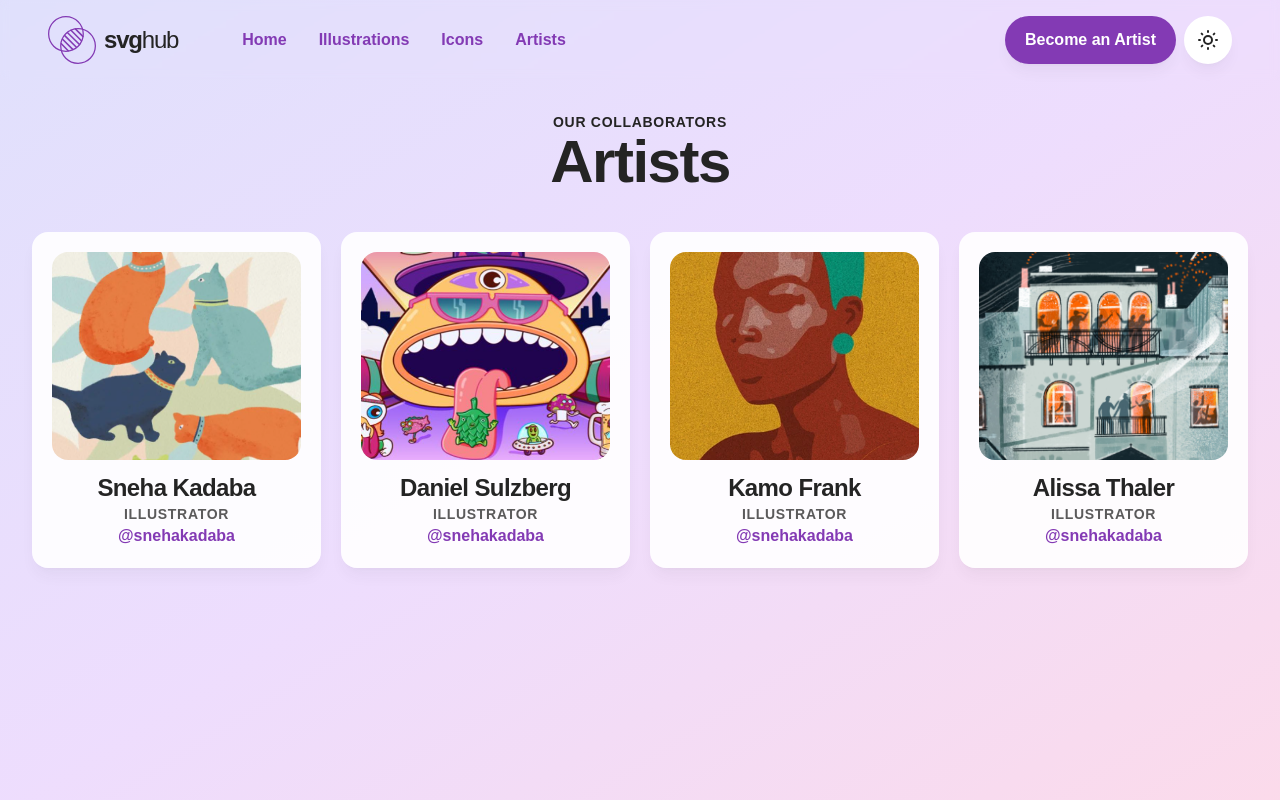
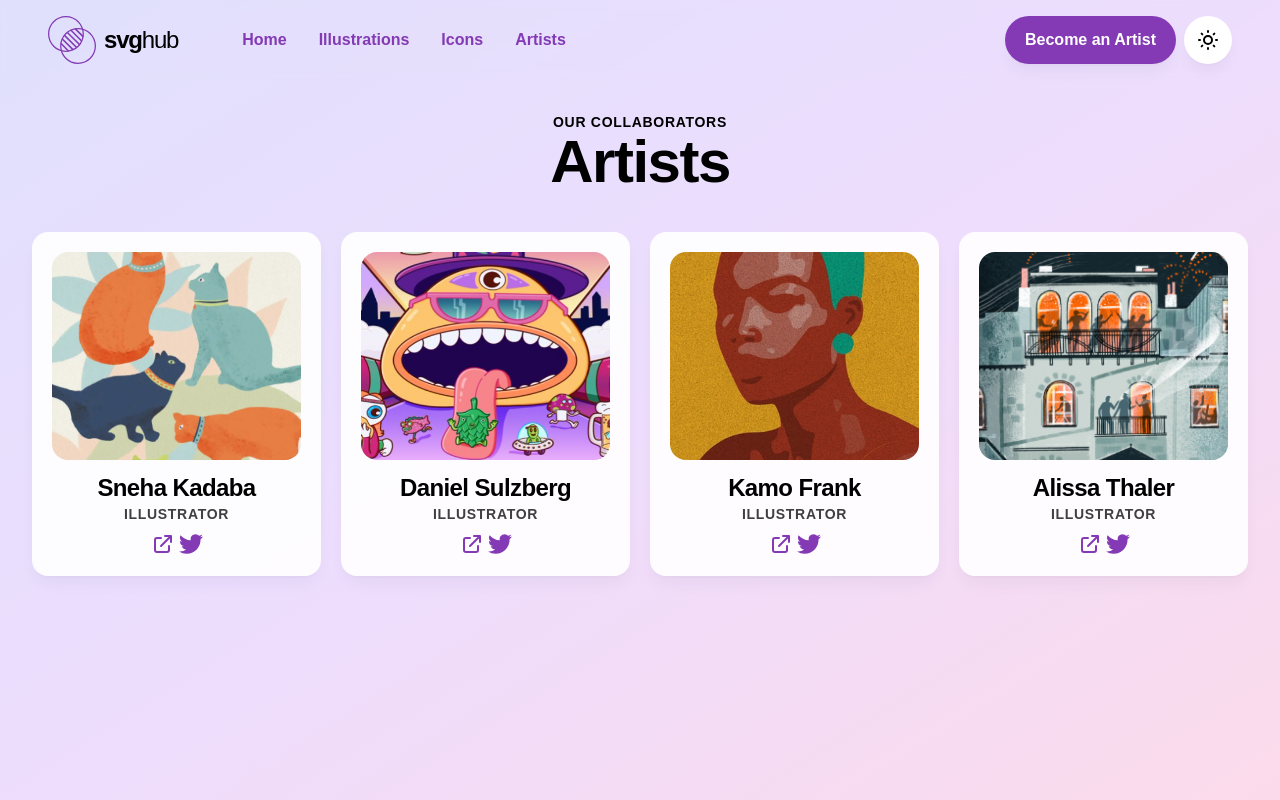
Before and after one commit to danielcranney/svghub, a Next.js app: page /artists in a window 1280 px wide. Shown: the top 800 px of the page. Built offline with nearby package versions, Linux system fonts and the light colour scheme; a web font is replaced by a local one.

Commit message:
Styling Improvements

```diff
--- a/components/ArtistCard.js
+++ b/components/ArtistCard.js
@@ -22,7 +22,37 @@ export const ArtistCard = ({
       <div className="flex flex-col">
         <h3 className="text-2xl">{fullName}</h3>
         <p className="header-sm opacity-75">{role}</p>
-        <a>@snehakadaba</a>
+        <div className="flex mx-auto mt-2 gap-x-1">
+          <a className="flex w-6 h-6" href={portfolioLink}>
+            <svg
+              className="w-6 h-6"
+              fill="none"
+              stroke="currentColor"
+              viewBox="0 0 24 24"
+              xmlns="http://www.w3.org/2000/svg"
+            >
+              <path
+                strokeLinecap="round"
+                strokeLinejoin="round"
+                strokeWidth="2"
+                d="M10 6H6a2 2 0 00-2 2v10a2 2 0 002 2h10a2 2 0 002-2v-4M14 4h6m0 0v6m0-6L10 14"
+              ></path>
+            </svg>
+          </a>
+          <a className="flex w-6 h-6" href={portfolioLink}>
+            <svg
+              role="img"
+              viewBox="0 0 24 24"
+              xmlns="http://www.w3.org/2000/svg"
+            >
+              <title>Twitter</title>
+              <path
+                className="fill-brand hover:fill-darkest"
+                d="M23.953 4.57a10 10 0 01-2.825.775 4.958 4.958 0 002.163-2.723c-.951.555-2.005.959-3.127 1.184a4.92 4.92 0 00-8.384 4.482C7.69 8.095 4.067 6.13 1.64 3.162a4.822 4.822 0 00-.666 2.475c0 1.71.87 3.213 2.188 4.096a4.904 4.904 0 01-2.228-.616v.06a4.923 4.923 0 003.946 4.827 4.996 4.996 0 01-2.212.085 4.936 4.936 0 004.604 3.417 9.867 9.867 0 01-6.102 2.105c-.39 0-.779-.023-1.17-.067a13.995 13.995 0 007.557 2.209c9.053 0 13.998-7.496 13.998-13.985 0-.21 0-.42-.015-.63A9.935 9.935 0 0024 4.59z"
+              />
+            </svg>
+          </a>
+        </div>
       </div>
     </article>
   );
--- a/components/structure/Header.js
+++ b/components/structure/Header.js
@@ -15,7 +15,7 @@ export const Header = () => {
     if (currentTheme === "dark") {
       return (
         <svg
-          className="w-6 h-6 transition-all duration-150 ease-in-out"
+          className="w-6 h-6"
           fill="none"
           viewBox="0 0 24 24"
           stroke="currentColor"
@@ -31,7 +31,7 @@ export const Header = () => {
     } else {
       return (
         <svg
-          className="w-6 h-6 transition-all duration-150 ease-in-out"
+          className="w-6 h-6"
           fill="none"
           viewBox="0 0 24 24"
           stroke="currentColor"
--- a/pages/artists.js
+++ b/pages/artists.js
@@ -31,7 +31,7 @@ const artists = [
     description:
       "Lorem ipsum dolor sit amet consectetur, adipisicing elit. Iure consequuntur voluptatibus officiis placeat.",
     profilePic: "/artists/daniel-sulzberg.png",
-    portfolioLink: "http://www.snehakadaba.com",
+    portfolioLink: "http://www.danielsulzberg.com",
     twitterLink: "https://twitter.com/Danvillageart",
     behanceLink: "",
     instagramLink: "",
@@ -42,7 +42,7 @@ const artists = [
     description:
       "Lorem ipsum dolor sit amet consectetur, adipisicing elit. Iure consequuntur voluptatibus officiis placeat.",
     profilePic: "/artists/kamo-frank.png",
-    portfolioLink: "http://www.snehakadaba.com",
+    portfolioLink: "http://www.kamofrank.com",
     twitterLink: "https://twitter.com/Danvillageart",
     behanceLink: "",
     instagramLink: "",
@@ -53,7 +53,7 @@ const artists = [
     description:
       "Lorem ipsum dolor sit amet consectetur, adipisicing elit. Iure consequuntur voluptatibus officiis placeat.",
     profilePic: "/artists/alissa-thaler.png",
-    portfolioLink: "http://www.snehakadaba.com",
+    portfolioLink: "http://www.alissathaler.com",
     twitterLink: "https://twitter.com/Danvillageart",
     behanceLink: "",
     instagramLink: "",
--- a/pages/index.js
+++ b/pages/index.js
@@ -130,7 +130,7 @@ export default function Home() {
         </section>
       </main>
 
-     <Footer />
+      <Footer />
     </div>
   );
 }
--- a/styles/globals.css
+++ b/styles/globals.css
@@ -26,7 +26,7 @@
     @apply flex w-full flex-col relative bg-white dark:bg-darkest;
   }
   #gradient-bg {
-    @apply bg-gradient-to-br from-indigo-500/20 via-purple-500/20 to-pink-500/20 fixed h-full w-full z-0;
+    @apply bg-gradient-to-br from-indigo-500/20 via-purple-500/20 to-pink-500/20 dark:from-darkest dark:to-brand/40 fixed h-full w-full z-0;
   }
   .inner-container {
     @apply container mx-auto;
@@ -94,6 +94,9 @@
   }
   header nav {
     @apply flex gap-x-8 h-10 items-center;
+  }
+  header nav a {
+    @apply dark:hover:text-lightest
   }
   header .button-container {
     @apply flex items-center gap-x-2 ml-auto;
@@ -190,13 +193,13 @@
     @apply flex w-auto py-4 px-6 items-center justify-center rounded-full text-center font-bold transition-all duration-150 ease-in-out text-base;
   }
   .btn-md {
-    @apply flex w-auto h-12 px-5 items-center justify-center rounded-full text-center font-bold transition-all duration-150 ease-in-out text-base;
+    @apply flex w-auto h-12 px-5 items-center justify-center rounded-full text-center font-bold transition-all duration-150 ease-in-out text-base hover:-translate-y-0.5;
   }
   .btn-sm {
-    @apply flex w-auto py-2 px-4 items-center justify-center rounded-full text-center font-bold transition-all duration-150 ease-in-out text-sm;
+    @apply flex w-auto py-2 px-4 items-center justify-center rounded-full text-center font-bold transition-all duration-150 ease-in-out text-sm hover:-translate-y-0.5;
   }
   .btn-xs {
-    @apply flex w-auto py-1.5 px-2.5 rounded-full items-center justify-center text-center font-bold transition-all duration-150 ease-in-out text-xs uppercase tracking-wide;
+    @apply flex w-auto py-1.5 px-2.5 rounded-full items-center justify-center text-center font-bold transition-all duration-150 ease-in-out text-xs uppercase tracking-wide hover:-translate-y-0.5;
   }
   /* Button Styles */
   .btn-brand {
--- a/tailwind.config.js
+++ b/tailwind.config.js
@@ -19,10 +19,10 @@ module.exports = {
         brand: "#833ab4",
         brandTwo: "#fd1d1d",
         brandThree: "#fcb045",
-        darkest: "#242424",
-        dark: "#363636",
-        mid: "#646464",
-        light: "#e3e9f1",
+        darkest: "#000000",
+        dark: "#303C4E",
+        mid: "#8D9EB6",
+        light: "#E3E9F1",
         lightest: "#FFFFFF",
       },
       fontFamily: {
```
